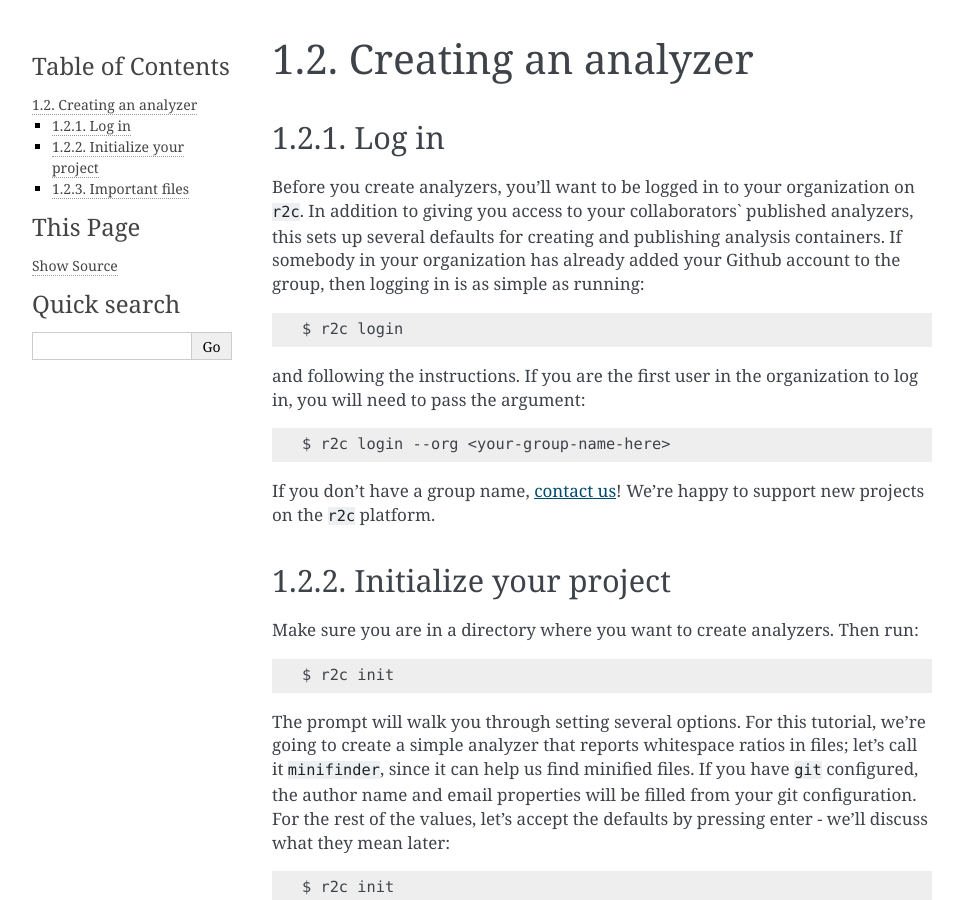
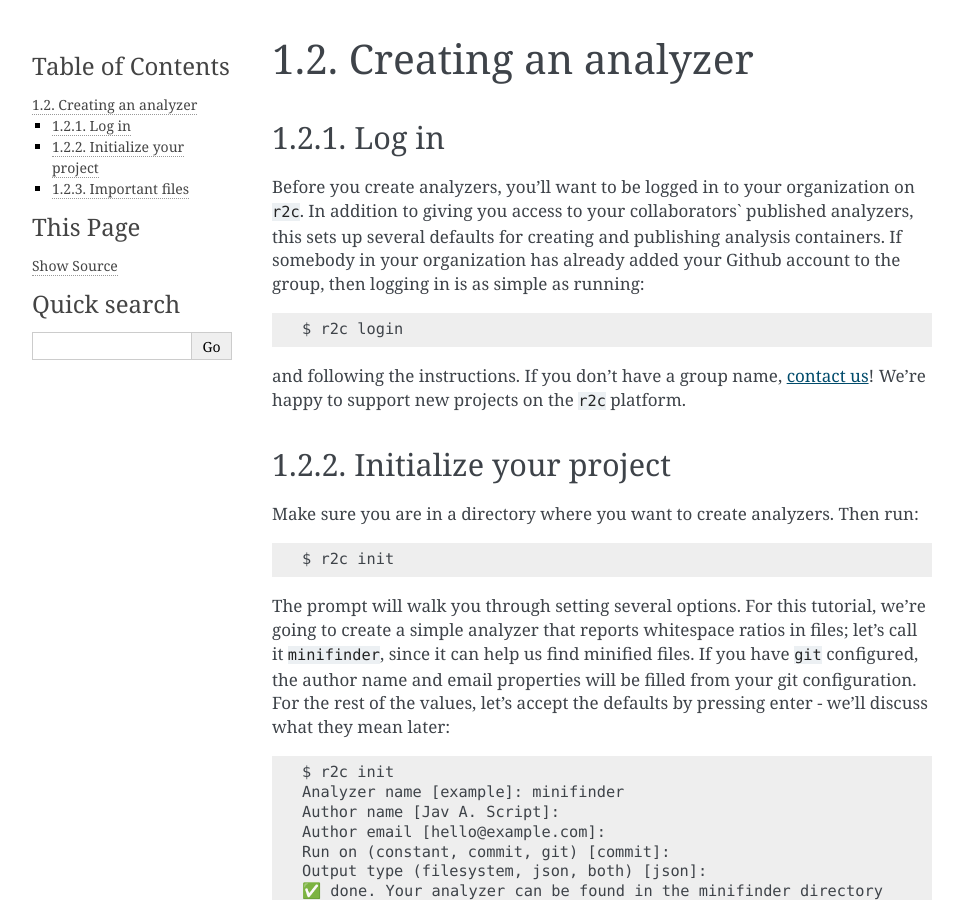
Before and after one commit to semgrep/docs, a Sphinx documentation site: the page built from docs/intro/creating.rst, in a window 1280 px wide and 900 px high. Shown: the whole window, without its empty margins (148-1111 px from the left). Built offline with Sphinx 7.4.7, drawn with Linux system fonts in a browser that asks for light colours.

Commit message:
Remove confusing language about being first user with --org

```diff
--- a/docs/intro/creating.rst
+++ b/docs/intro/creating.rst
@@ -13,13 +13,8 @@
 
   $ r2c login
 
-and following the instructions. If you are the first user in the organization to log in, you will
-need to pass the argument::
-
-  $ r2c login --org <your-group-name-here>
-
-If you don't have a group name, :email:`contact us<mailto:collaborate@returntocorp.com>`! We're
-happy to support new projects on the ``r2c`` platform.
+and following the instructions. If you don't have a group name, :email:`contact us<mailto:collaborate@returntocorp.com>`!
+We're happy to support new projects on the ``r2c`` platform.
 
 Initialize your project
 -----------------------
```
